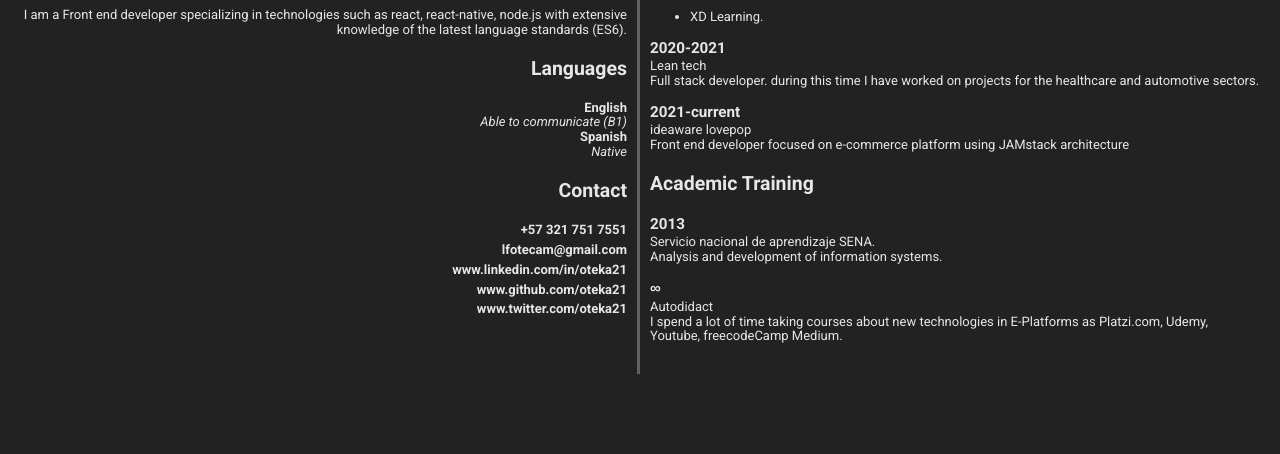
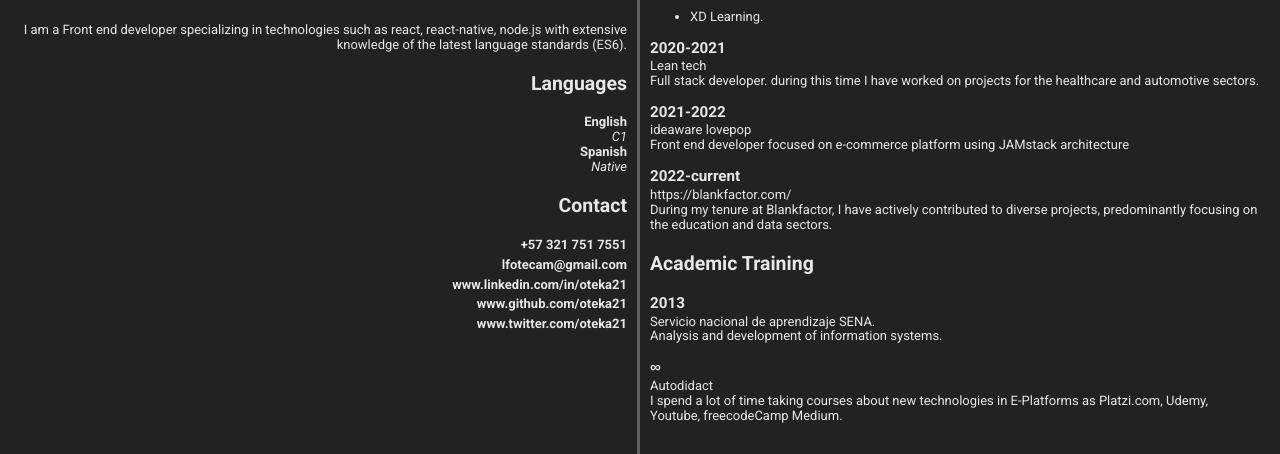
Before and after one commit to oteka21/cv, a plain HTML site: page index.html in a window 1280 px wide. Shown: the part 638-1092 px from the top of the page. Before the commit the page ends 1012 px from the top, so only its background shows below. Drawn offline with Linux system fonts and the light colour scheme.

Commit message:
update cv data to 2023

```diff
--- a/index.html
+++ b/index.html
@@ -29,6 +29,7 @@
                     <p>Rest and Graphql APIS</p>
                     <p>Sql databases</p>
                     <p>Prisma, sequelize</p>
+                    <p>Next js</p>
                 </div>
             </div>
             <div class="item">
@@ -60,7 +61,7 @@
                 <h2 class="item-title">Languages</h2>
                 <div class="item-block">
                     <p><strong>English</strong></p>
-                    <i>Able to communicate (B1)</i>
+                    <i>C1</i>
                     <p><strong>Spanish</strong></p>
                     <i>Native</i>
                 </div>
@@ -110,10 +111,15 @@
                     <p>Full stack developer. during this time I have worked on projects for the healthcare and automotive sectors.</p>
                 </div>
                 <div class="item-block">
-                    <h3 class="year">2021-current</h3>
-                    <a href="https://www.lean-tech.io/" target="_blank">ideaware</a>
+                    <h3 class="year">2021-2022</h3>
+                    <a href="https://ideaware.co/" target="_blank">ideaware</a>
                     <a href="https://www.lovepop.com" target="_blank">lovepop</a>
                     <p>Front end developer focused on e-commerce platform using JAMstack architecture</p>
+                </div>
+                <div class="item-block">
+                    <h3 class="year">2022-current</h3>
+                    <a href="https://blankfactor.com/" target="_blank">https://blankfactor.com/</a>
+                    <p>During my tenure at Blankfactor, I have actively contributed to diverse projects, predominantly focusing on the education and data sectors.</p>
                 </div>
             </div>
             <div class="item">
```
